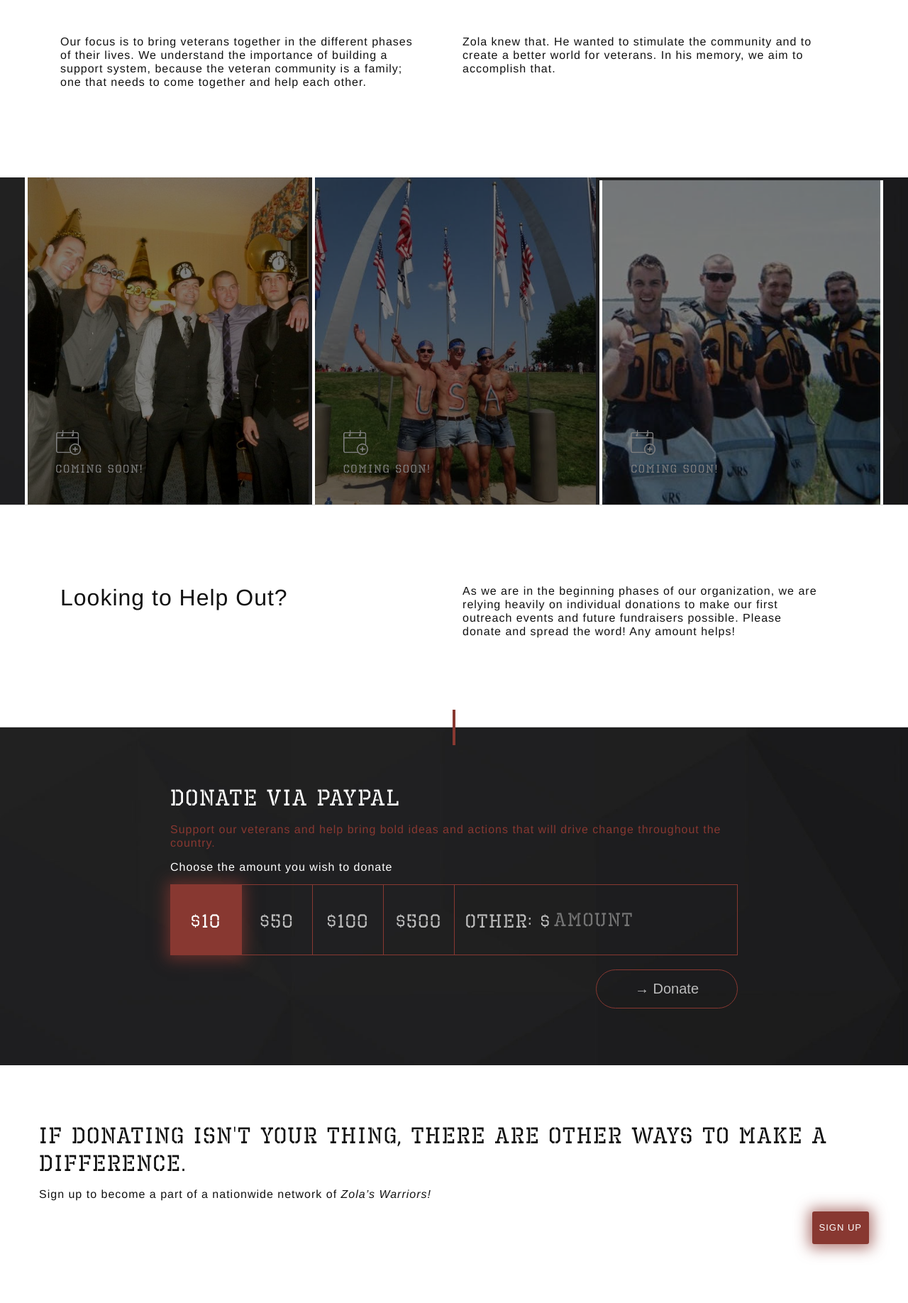
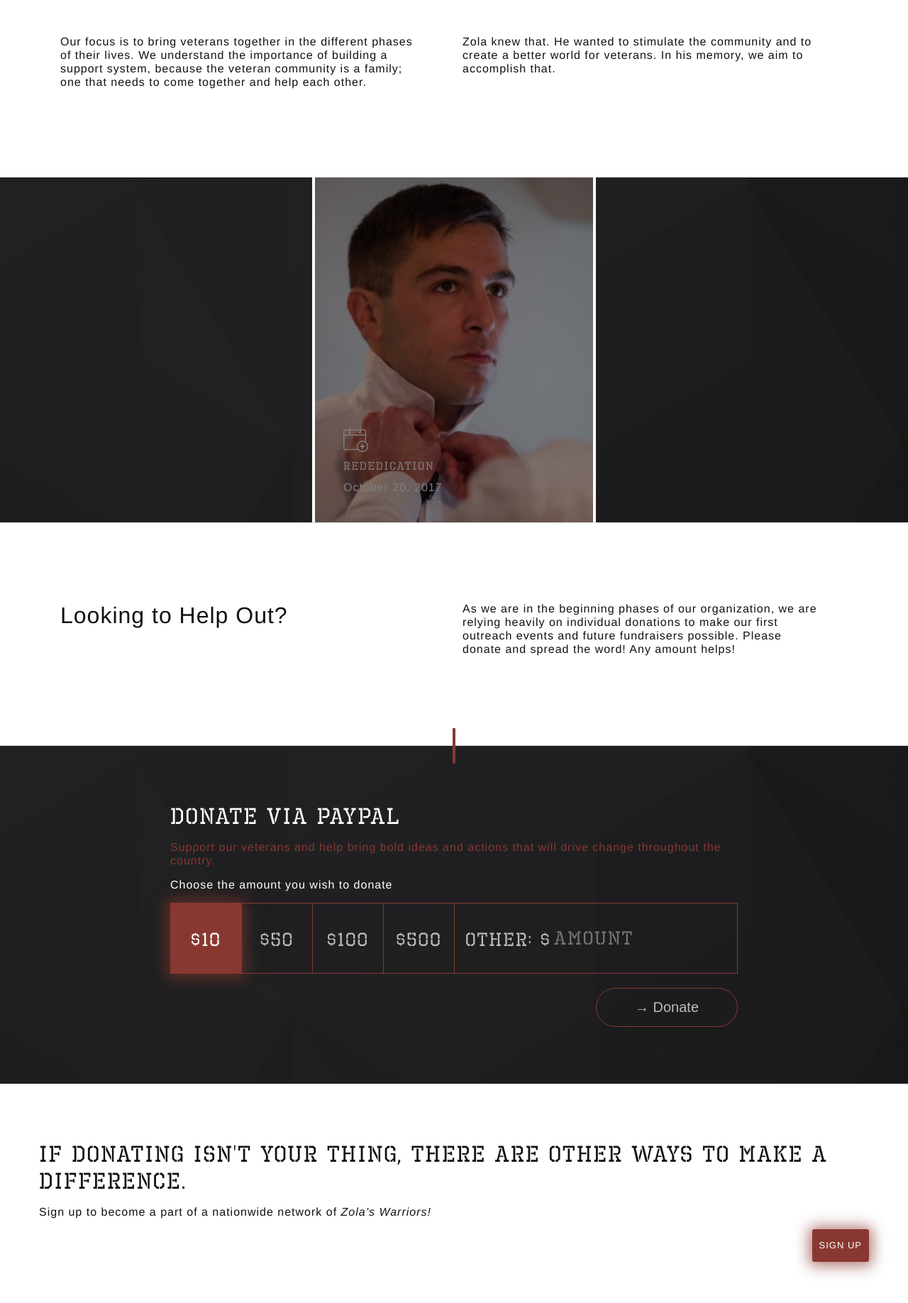
Before and after one commit to davidstevens37/TheZolaInitiative, a Jekyll site: the page built from index.html, in a window 1280 px wide, cut to the strip 2311-4155 px from the top of the page. Shown: the top 1836 px of the strip at 71% size. Built offline with Jekyll 4.4.1, drawn with Linux system fonts in a browser that asks for light colours; some web fonts are replaced.

Commit message:
updated events

```diff
--- a/_config.yml
+++ b/_config.yml
@@ -20,6 +20,8 @@ github_username:  jekyll
 # Build settings
 markdown: kramdown
 
+future: true
+
 collections:
   event:
     output: true
--- a/_sass/_events.scss
+++ b/_sass/_events.scss
@@ -178,6 +178,7 @@
     }
     .event-details__image {
       max-width: 400px;
+      width: 100%;
       margin: auto;
       display: block;
     }
--- a/index.html
+++ b/index.html
@@ -69,20 +69,27 @@ homepage: true
 
 
 <div class="section background-color">
+
+
   <div class="events-container">
-    <div class="event event--one" style="background-image: url(/images/event-party.jpg)">
+    {% for event in site.event | sort: 'url' limit:3 %}
+      {% if event.is_active %}
+        <a href="{{ event.url }}">
+          <div class="event event--one" style="background-image: url({{ event.image }})">
+            <img class="event__icon" src="/images/event.png" />
+            <div class="event__title brand-font">{{ event.name }}</div>
+            <div class="event__title">{{ event.when_date }}</div>
+          </div>
+        </a>
+      {% endif %}
+    {% endfor %}
+    <!-- <div class="event event--two" style="background-image: url(/images/event-arch.png)">
       <img class="event__icon" src="/images/event.png" />
       <div class="event__title brand-font">Coming Soon!</div>
-    </div>
-    <div class="event event--two" style="background-image: url(/images/event-arch.png)">
-      <img class="event__icon" src="/images/event.png" />
-      <div class="event__title brand-font">Coming Soon!</div>
-    </div>
-    <div class="event event--three" style="background-image: url(/images/event-lake.png)">
-      <img class="event__icon" src="/images/event.png" />
-      <div class="event__title brand-font">Coming Soon!</div>
-    </div>
+    </div> -->
+
   </div>
 </div>
 
+
 {% include donate.html %}
```
Also changed, not shown: _event/2017-10-20-zola-event.md (renamed from _event/1987-10-20-zola-event.md, +1 -0 lines), events.html (+8 -3 lines).
